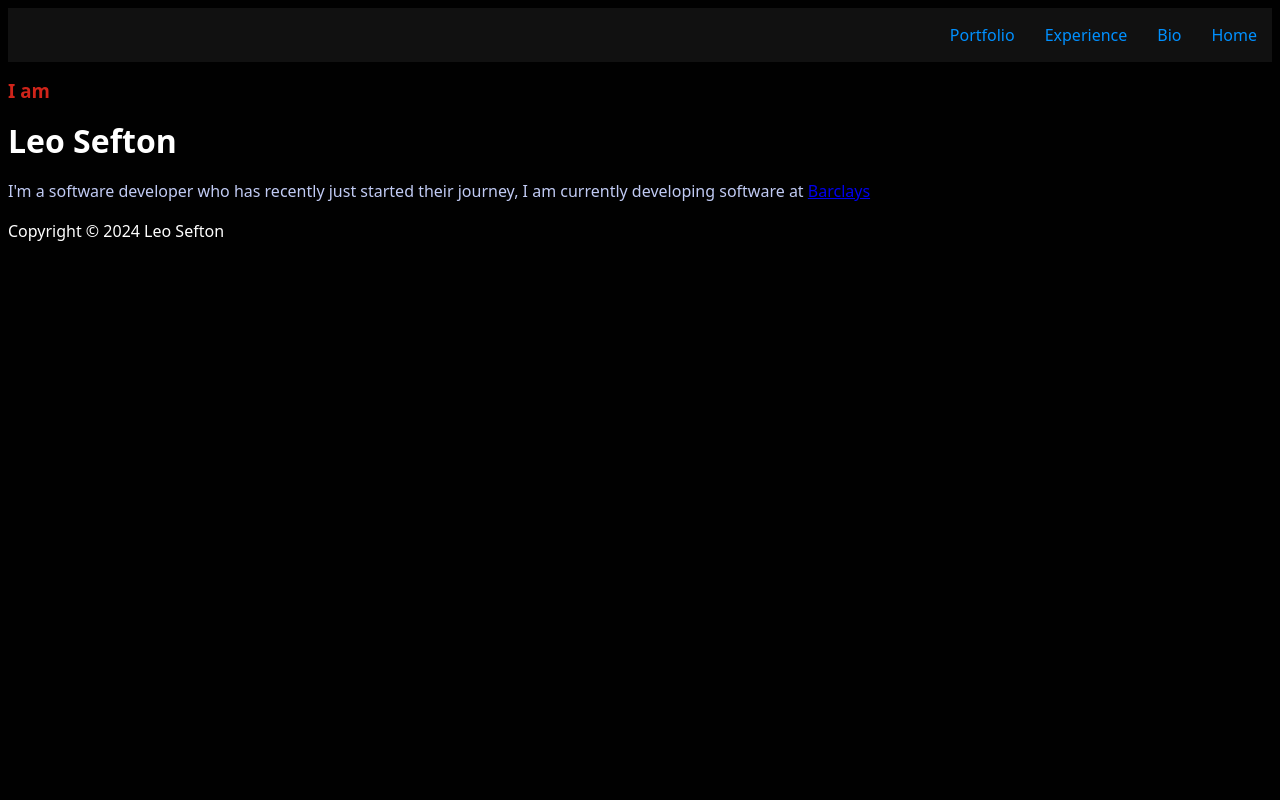
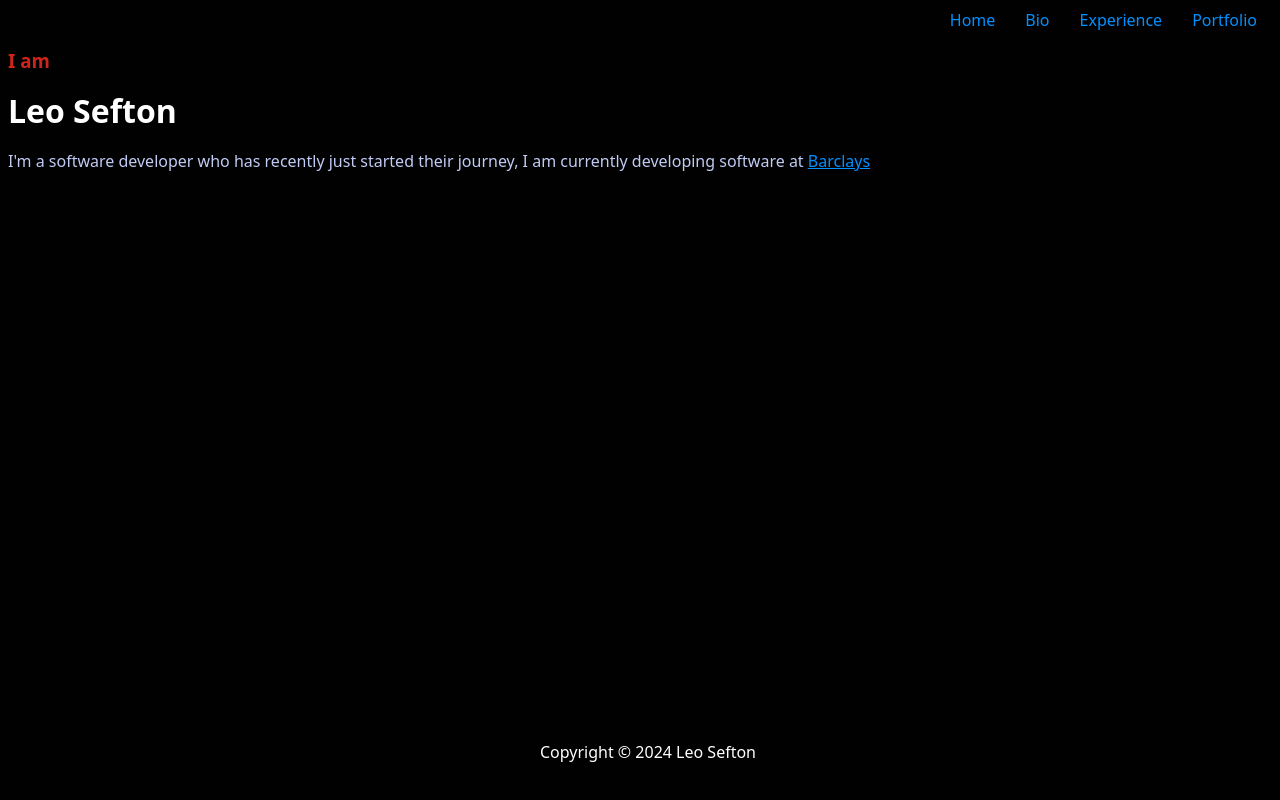
Before and after one commit to leo-seft/My-Webpage, a plain HTML site: page index.html in a window 1280 px wide. Drawn offline with Linux system fonts and the light colour scheme.

Commit message:
mostly finished home page css

```diff
--- a/index.html
+++ b/index.html
@@ -29,7 +29,7 @@
       <h3>I am</h3>
       <h1>Leo Sefton</h1>
       <!-- This landing page is your first impression. You can include a photo, a mission statement, and something which defines you. Using a quote is a great idea, as well. -->
-      <p id="shortDesc">I'm a software developer who has recently just started their journey, I am currently developing software at <a href="https://www.barclays.co.uk/">Barclays</a></p>
+      <p id="shortDesc">I'm a software developer who has recently just started their journey, I am currently developing software at <a href="https://www.barclays.co.uk/" id="barclays">Barclays</a></p>
     </main>
     <footer>
       <p>Copyright &copy; 2024 Leo Sefton</p>
--- a/style.css
+++ b/style.css
@@ -58,19 +58,30 @@ footer{
 
 .navbar ul{
   list-style-type: none ;
-  background-color: #111111;
+  background-color: #010101;
   padding: 0px;
   margin: 0px;
   overflow: hidden;
+  flex-direction: row;
+  justify-content: flex-end;
+  display: flex;
 }
 .navbar a{
   color: #0090FF;
   text-decoration: none;
   padding: 15px;
-  display: block;
   text-align: center;
-  justify-content: flex-start;
 }
-.navbar li{
-  float: right;
+
+footer{
+  display: flex;
+  text-align: center;
+  bottom: 0;
+  padding: 20px;
+  position: fixed;
+  justify-content: center ;
+  width: 100%;
 }
+#barclays{
+  color: #0090FF;
+}
```
